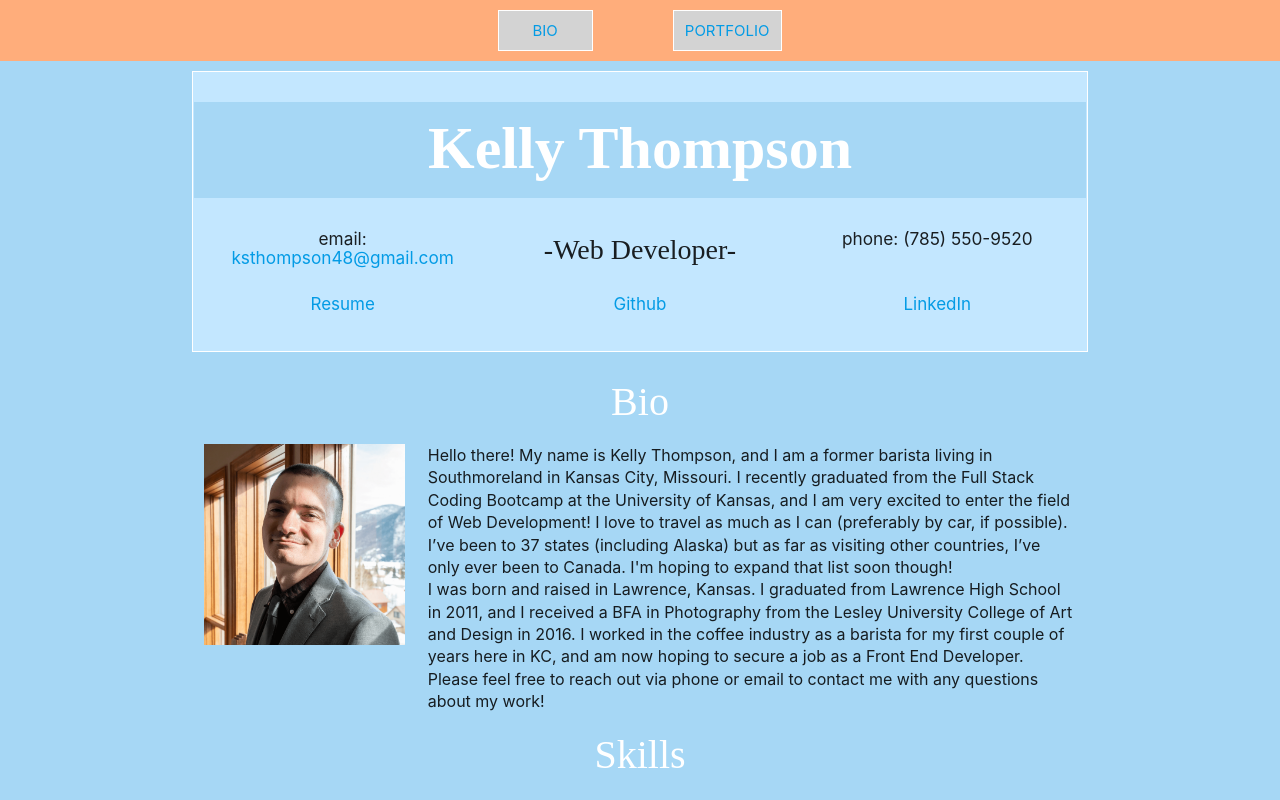
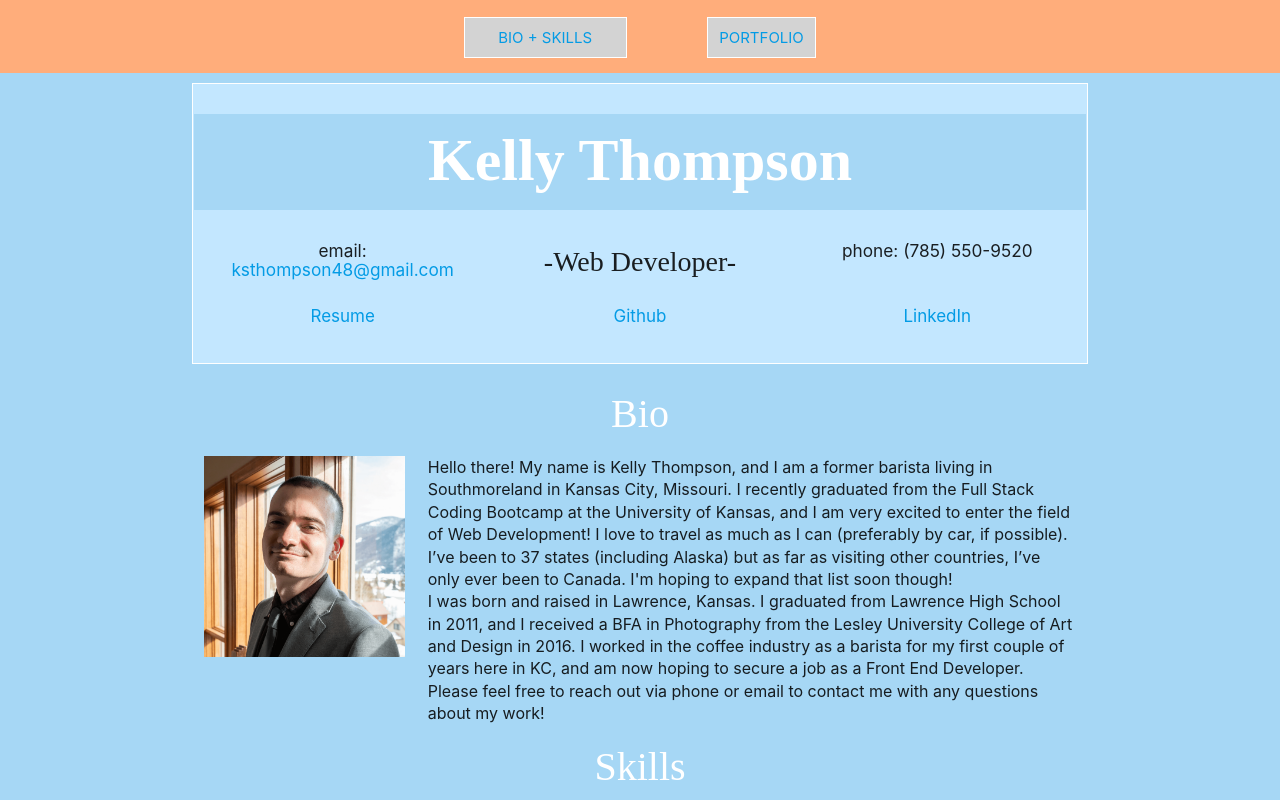
Before and after one commit to kelstho/kelstho.github.io, a React (Create React App) app: page / in a window 1280 px wide. Shown: the top 800 px of the page. Built offline with nearby package versions, Linux system fonts and the light colour scheme; a web font is replaced by a local one.

Commit message:
change bio page to home page

```diff
--- a/src/App.js
+++ b/src/App.js
@@ -1,6 +1,6 @@
 import React from 'react';
 import { BrowserRouter as Router, Route } from "react-router-dom";
-import Bio from "./pages/Bio";
+import Home from "./pages/Home";
 import Portfolio from "./pages/Portfolio";
 import Navbar from "./components/Navbar";
 import Header from "./components/Header";
@@ -15,8 +15,8 @@ function App() {
         <Navbar />
         <Header />
         <Wrapper>
-          <Route exact path="/" component={Bio} />
-          <Route exact path="/bio" component={Bio} />
+          <Route exact path="/" component={Home} />
+          <Route exact path="/home" component={Home} />
           <Route exact path="/portfolio" component={Portfolio} />
         </Wrapper>
         <Footer />
--- a/src/assets/css/Navbar.css
+++ b/src/assets/css/Navbar.css
@@ -5,13 +5,13 @@
 
 .button {
   padding: 11px;
-  margin: 0px 40px 0px 40px;
+  margin: 7px 40px 5px 40px;
   background-color: lightgrey;
   border-style: solid;
   border-color: white;
   border-width: 1px;
 }
 
-#bio-button {
+#home-button {
   padding: 11px 34px 11px 33px;
 }
--- a/src/components/Navbar.js
+++ b/src/components/Navbar.js
@@ -5,12 +5,12 @@ import "../assets/css/Navbar.css";
 function Navbar() {
   return (
     <div className="nav-wrapper center-align">
-      <button className="button" id="bio-button">
+      <button className="button" id="home-button">
         <Link
           to="/"
-          className={window.location.pathname === "/" || window.location.pathname === "/bio"}
+          className={window.location.pathname === "/" || window.location.pathname === "/home"}
         >
-          BIO
+          BIO + SKILLS
       </Link>
       </button>
       <button className="button">
--- a/src/pages/Bio.js
+++ b/src/pages/Home.js
@@ -19,7 +19,7 @@ import vscode from "../assets/icons/vscode.png";
 import mysql from "../assets/icons/mysql.png";
 import robo3t from "../assets/icons/robo3t.png";
 import postman from "../assets/icons/postman.png";
-import "../assets/css/Bio.css";
+import "../assets/css/Home.css";
 
 function Bio() {
   return (
```
Also changed, not shown: src/assets/css/Home.css (renamed from src/assets/css/Bio.css).
